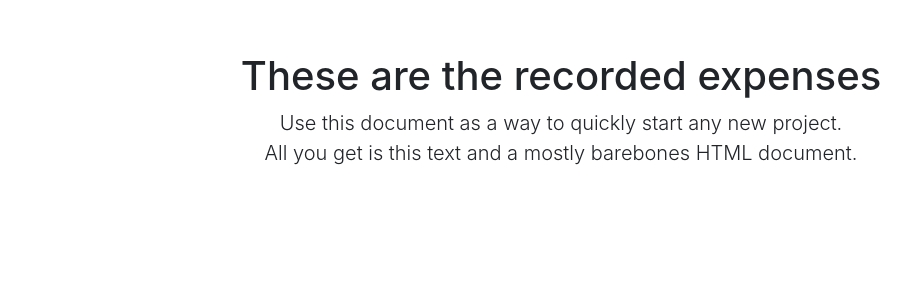
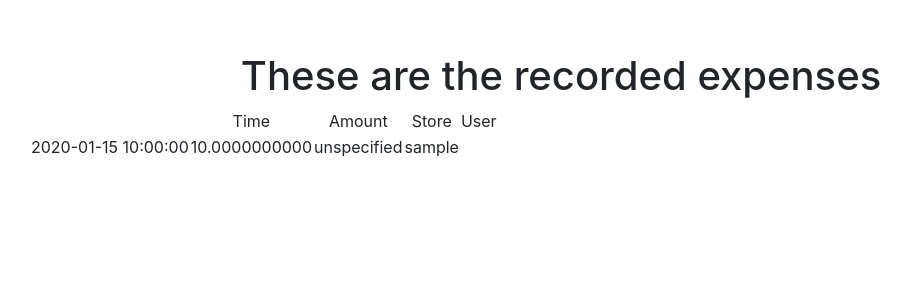
Before and after one commit to 0x64746b/haushaltsgeld, a Flask app: page /list in a window 1280 px wide. Shown: the part 76-376 px from the top of the page, without its empty margins (79-990 px from the left). Run offline with Flask 2, Linux system fonts and the light colour scheme; tables that the repository leaves empty hold one stand-in row (values such as "Sample post"); some libraries are stand-ins or nearby versions.

Commit message:
List all recorded expenses

```diff
--- a/haushaltsgeld/templates/list.html
+++ b/haushaltsgeld/templates/list.html
@@ -2,5 +2,20 @@
 
 {% block body %}
 <h1>These are the recorded expenses</h1>
-<p class="lead">Use this document as a way to quickly start any new project.<br> All you get is this text and a mostly barebones HTML document.</p>
+<table>
+    <th>
+        <td>Time</td>
+        <td>Amount</td>
+        <td>Store</td>
+        <td>User</td>
+    </th>
+    {% for expense in expenses %}
+    <tr>
+        <td>{{ expense.timestamp }}</td>
+        <td>{{ expense.amount }}</td>
+        <td>{{ expense.store }}</td>
+        <td>{{ expense.user.username }}</td>
+    </tr>
+    {% endfor %}
+</table>
 {% endblock %}
--- a/haushaltsgeld/views.py
+++ b/haushaltsgeld/views.py
@@ -27,4 +27,4 @@ def add_expense():
 
 @expenses.route('/list')
 def list_expenses():
-    return render_template('list.html')
+    return render_template('list.html', expenses=Expense.query.all())
```
